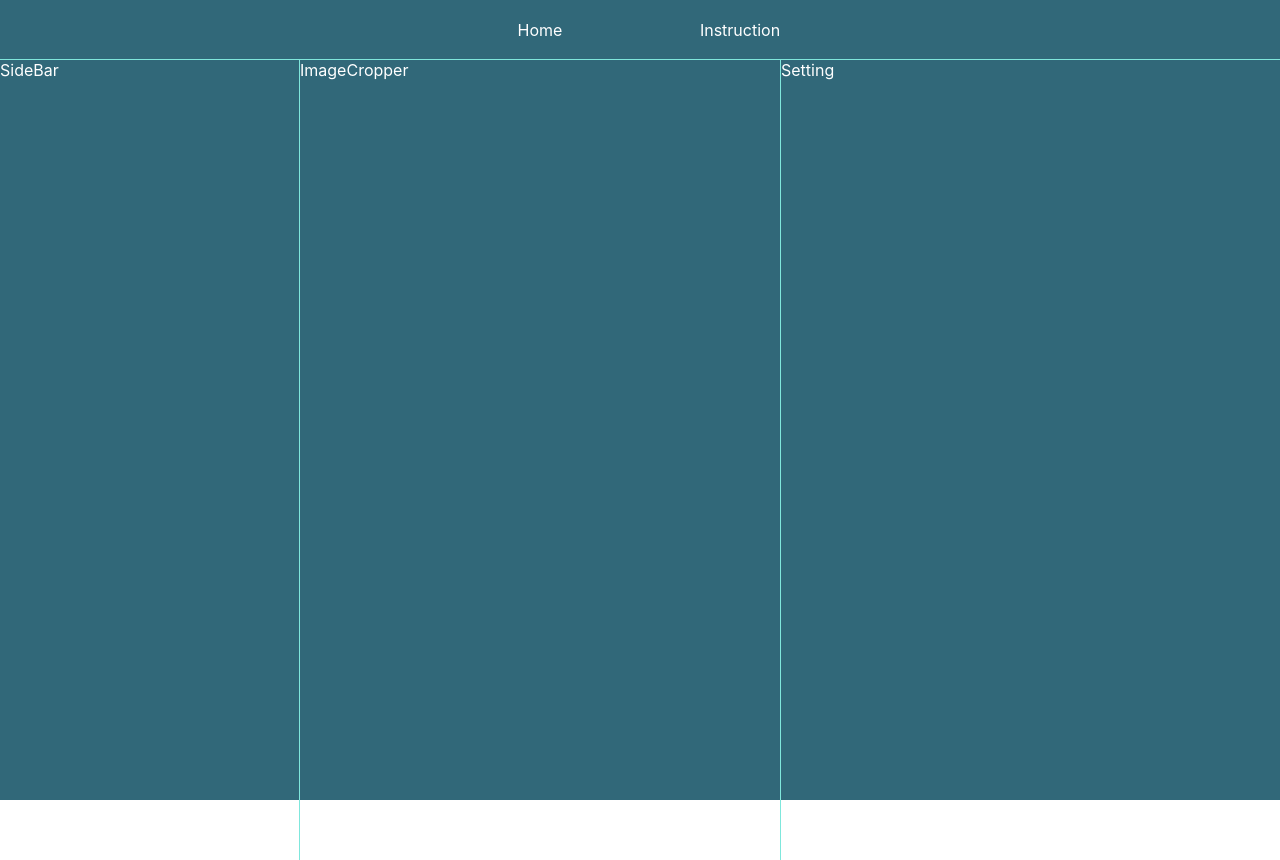
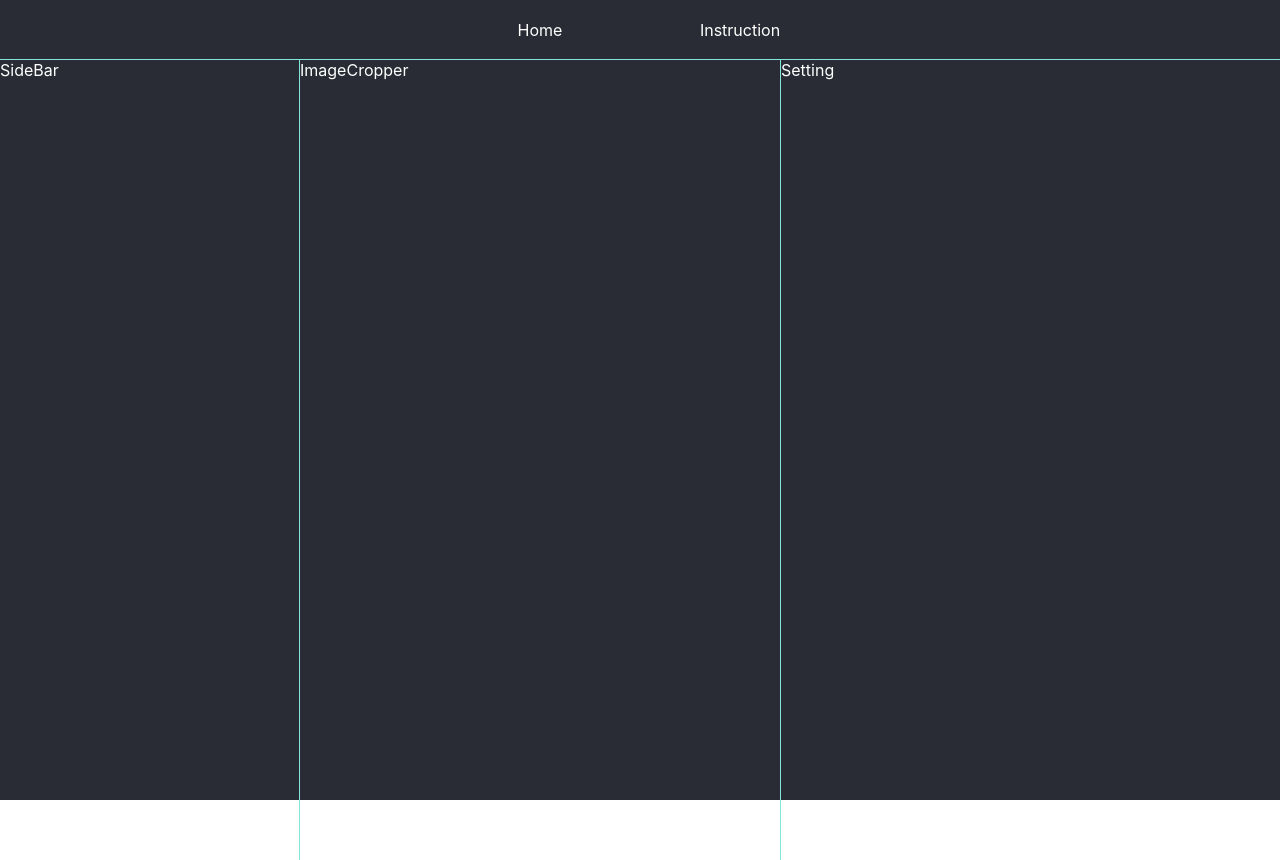
Before and after one commit to peppermintc/image-cropper, a React (Create React App) app: page / in a window 1280 px wide. Built offline with nearby package versions, Linux system fonts and the light colour scheme; the HTML template or start-up script is replaced by a standard one.

Commit message:
change theme

```diff
--- a/src/App.scss
+++ b/src/App.scss
@@ -1,4 +1,4 @@
-$dark-blue: #316879;
+$dark-blue: #292c34;
 $light-blue: #7fe7dc;
 
 .App {
```
